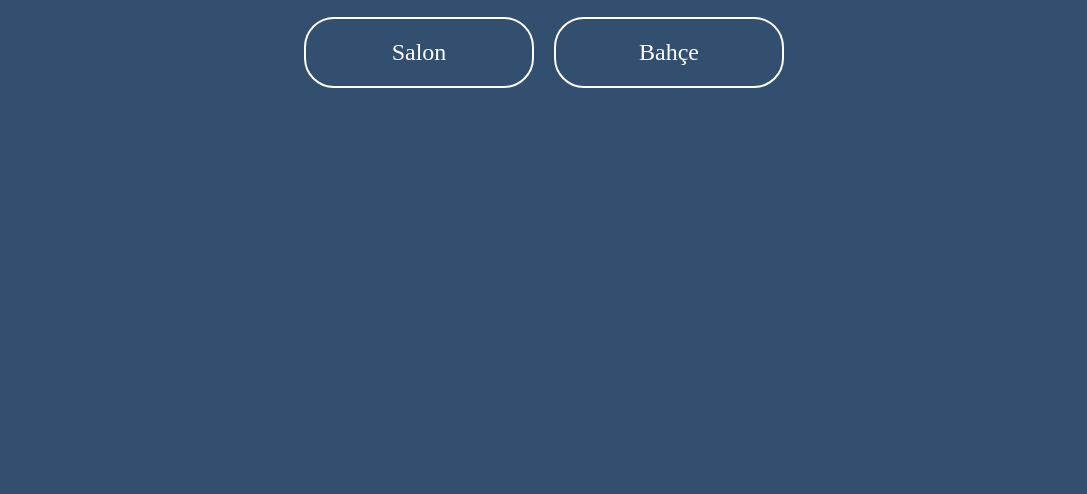
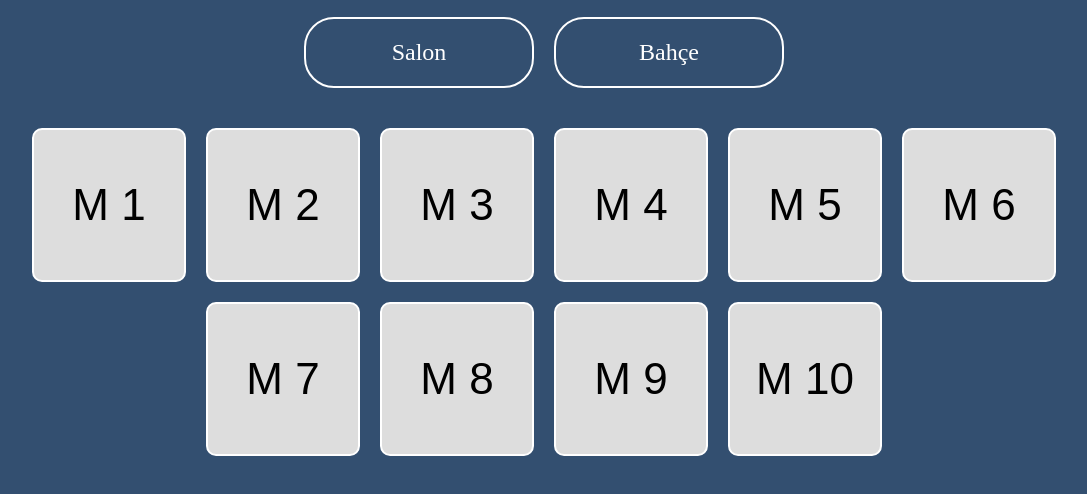
Before and after one commit to Cihatkarayeell/cihatkarayeell.github.io, a website: page masa.html in a window 1280 px wide. Both pictures are taken after a click on the link "Bahçe". Shown: the whole page, without its empty margins (96-1183 px from the left). Drawn offline with Linux system fonts and the light colour scheme.

Commit message:
bahçe masaları

```diff
--- a/masa.html
+++ b/masa.html
@@ -32,20 +32,23 @@
 		}
 	</script>
 
-	<div id="bahçe" class="bahçe-masalar"></div>
-	<script>
-		const bahce = document.getElementById("bahçe");
-
-		for (let i = 1; i <= 30; i++) {
-			const masa = document.createElement("div");
-			masa.classList.add("masa");
-			masa.innerHTML = `<p>M ${i}</p>`;
-			masa.addEventListener("click", () => {
-				console.log(`Tıklanan masa numarası: ${i}`);
-			});
-			salon.appendChild(masa);
-		}
-	</script>
+    <div id="bahçe" class="bahçe-masalar">
+		<!-- Masa 1-10 -->
+		<script>
+			var bahceMasalar = document.getElementById("bahçe");
+			for (var i = 1; i <= 10; i++) {
+				var masa = document.createElement("div");
+				masa.className = "masa";
+				masa.addEventListener("click", function () {
+					console.log("Tıklanan masa: " + this.innerText);
+				});
+				var masaNumarasi = document.createElement("p");
+				masaNumarasi.innerText = "M " + i;
+				masa.appendChild(masaNumarasi);
+				bahceMasalar.appendChild(masa);
+			}
+		</script>
+	</div>
 
 
 </body>
```
